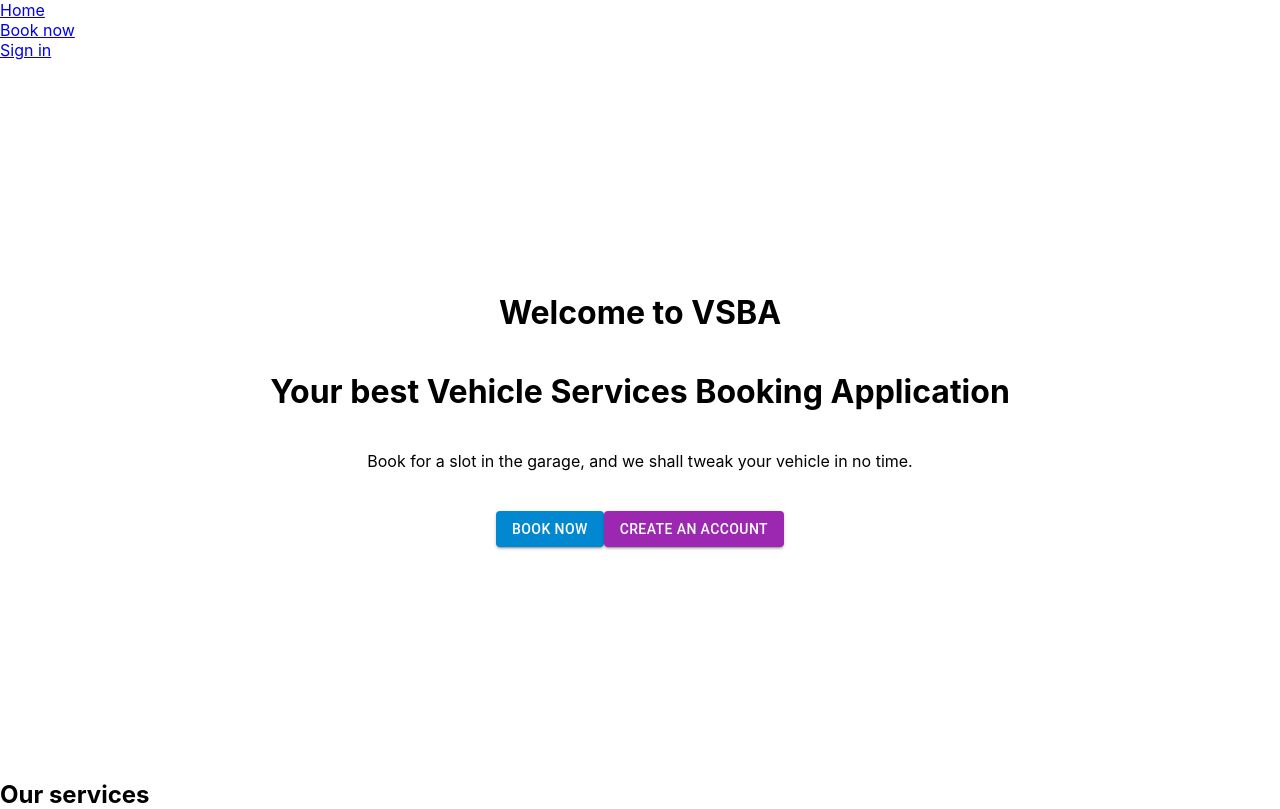
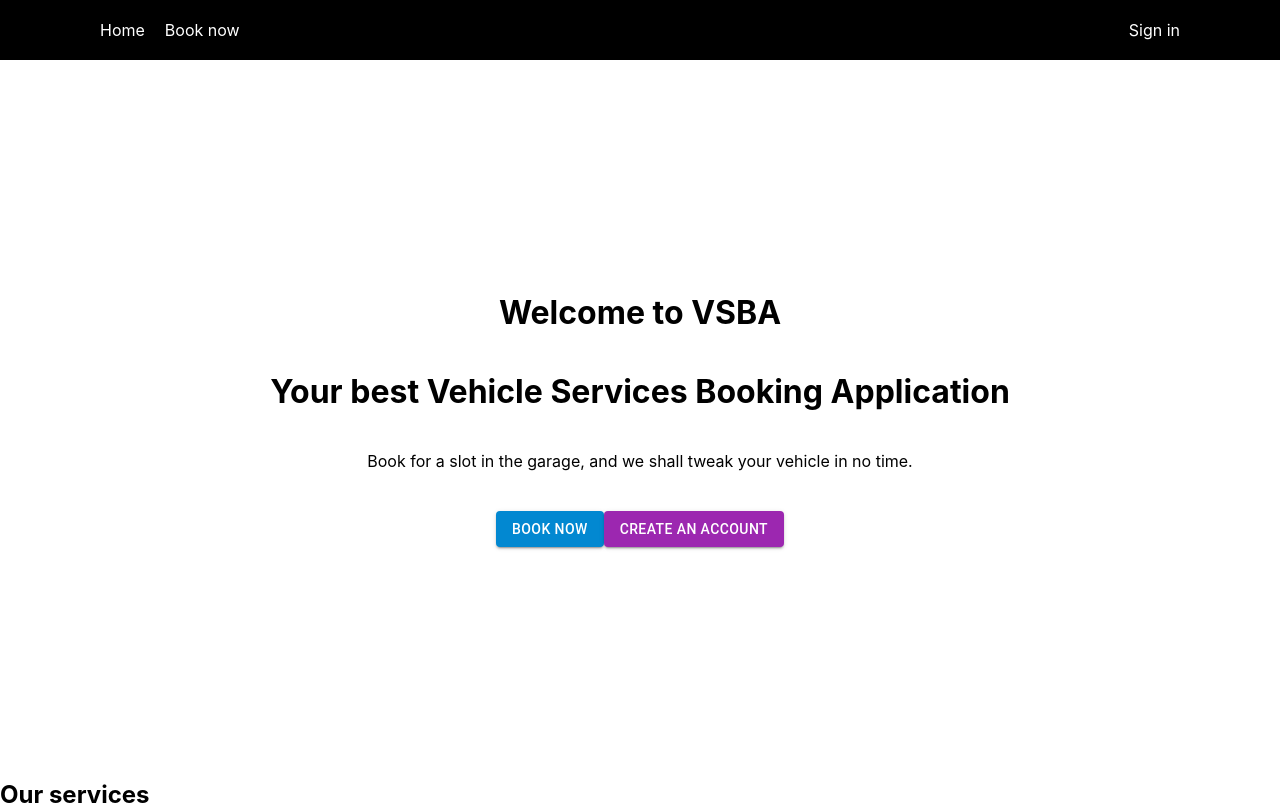
Before and after one commit to hirwajeaneric/Vehicle-Servicing-Booking-System_Front-end, a React (Create React App) app: page / in a window 1280 px wide. Built offline with nearby package versions, Linux system fonts and the light colour scheme.

Commit message:
Adjusting navigation bar

```diff
--- a/src/components/sections/NavigationBar.jsx
+++ b/src/components/sections/NavigationBar.jsx
@@ -15,15 +15,15 @@ export default function NavigationBar() {
       <ul>
         <li><NavLink to={'/'}>Home</NavLink></li>
         <li><NavLink to={'/book-now'}>Book now</NavLink></li>
+      </ul>
+      <ul>
         {localStorage.getItem('cltTkn') ?
-          <li><NavLink to={'/client/'}>My account</NavLink></li>
+          <>
+            <li><NavLink to={'/client/'}>My account</NavLink></li>
+            <li><NavLink to={'/client/settings'}>Settings</NavLink></li>
+          </>
         :
           <li><NavLink to={'/client/signin'}>Sign in</NavLink></li>
-        }
-        {(window.location.pathname.includes('/client/signin/') || window.location.pathname.includes('/client/signup/') || window.location.pathname.includes('settings')) &&
-          <>
-            <li><NavLink to={'/client/settings'}>Settings</NavLink></li>
-          </>
         }
         {localStorage.getItem('cltTkn') && <li><Link to={"/"} onClick={logout}>Log out</Link></li>}
       </ul>
--- a/src/components/styled-components/landingPageComponents.jsx
+++ b/src/components/styled-components/landingPageComponents.jsx
@@ -24,17 +24,46 @@ export const Banner = styled.div`
 `;
 
 export const SimpleTopNavigation = styled.div`
+    display: flex;
+    flex-direction: row;
+    justify-content: space-between;
+    align-items: center;
+    flex-wrap: wrap;
+    width: 100%;
+    position: sticky;
+    background: black;
+    padding: 20px 90px;
+
+    ul {
+        list-style-type: none;
+
+        li {
+            float: left;
+            a {
+                padding: 0 10px;
+                text-decoration: none;
+                color: white;
+            }
+        }
+    }
 
     @media (max-width: 1080px) {
 
     }
 
     @media (max-width: 768px) {
-
+        padding: 20px 40px;
+        ul {
+            li {
+                a {
+                    padding: 0 5px;
+                }
+            }
+        }
     }
 
     @media (max-width: 480px) {
-
+        padding: 20px 10px;
     }
 `;
 
--- a/src/pages/auth/ClientSignin.jsx
+++ b/src/pages/auth/ClientSignin.jsx
@@ -86,7 +86,7 @@ export default function ClientSignin() {
         <meta name="description" content={`Client sign in form.`} />
       </Helmet>
       <InnerContainer>
-        <h2 style={{ textAlign: 'center' }}>ADMIN SIGN IN</h2>
+        <h2 style={{ textAlign: 'center' }}>SIGN IN</h2>
         <AuthFormContainer onSubmit={submitForm}>
           <TextField id="filled-basic" sx={{ m: 1, width: '40ch' }}  size='small' label="email" variant="filled" name='email' value={formData.email || ''} onChange={handleChange}/>
           <FormControl variant="filled">
--- a/src/pages/auth/ClientSignup.jsx
+++ b/src/pages/auth/ClientSignup.jsx
@@ -82,7 +82,7 @@ const ClientSignup = () => {
         <meta name="description" content={`Client sign up form.`} />
       </Helmet>
       <InnerContainer>
-        <h2 style={{ textAlign: 'center' }}>ADMIN SIGN UP</h2>
+        <h2 style={{ textAlign: 'center' }}>CREATE AN ACCOUNT</h2>
         <AuthFormContainer onSubmit={submitForm}>
           <TextField id="fullName" sx={{ m: 1, width: '40ch' }}  size='small' label="Full name" variant="filled" name='fullName' value={formData.fullName || ''} onChange={handleChange}/>
           <TextField id="email" sx={{ m: 1, width: '40ch' }}  size='small' label="Email" variant="filled" name='email' value={formData.email || ''} onChange={handleChange}/>
--- a/src/pages/users/Client/Index.jsx
+++ b/src/pages/users/Client/Index.jsx
@@ -4,7 +4,7 @@ import NavigationBar from '../../../components/sections/NavigationBar';
 
 const Index = () => {
   return (
-    <div>
+    <div style={{ display: 'flex', flexDirection: 'column', justifyContent:'space-between', position: 'relative' }}>
         <NavigationBar />
         <Outlet />
     </div>
```
